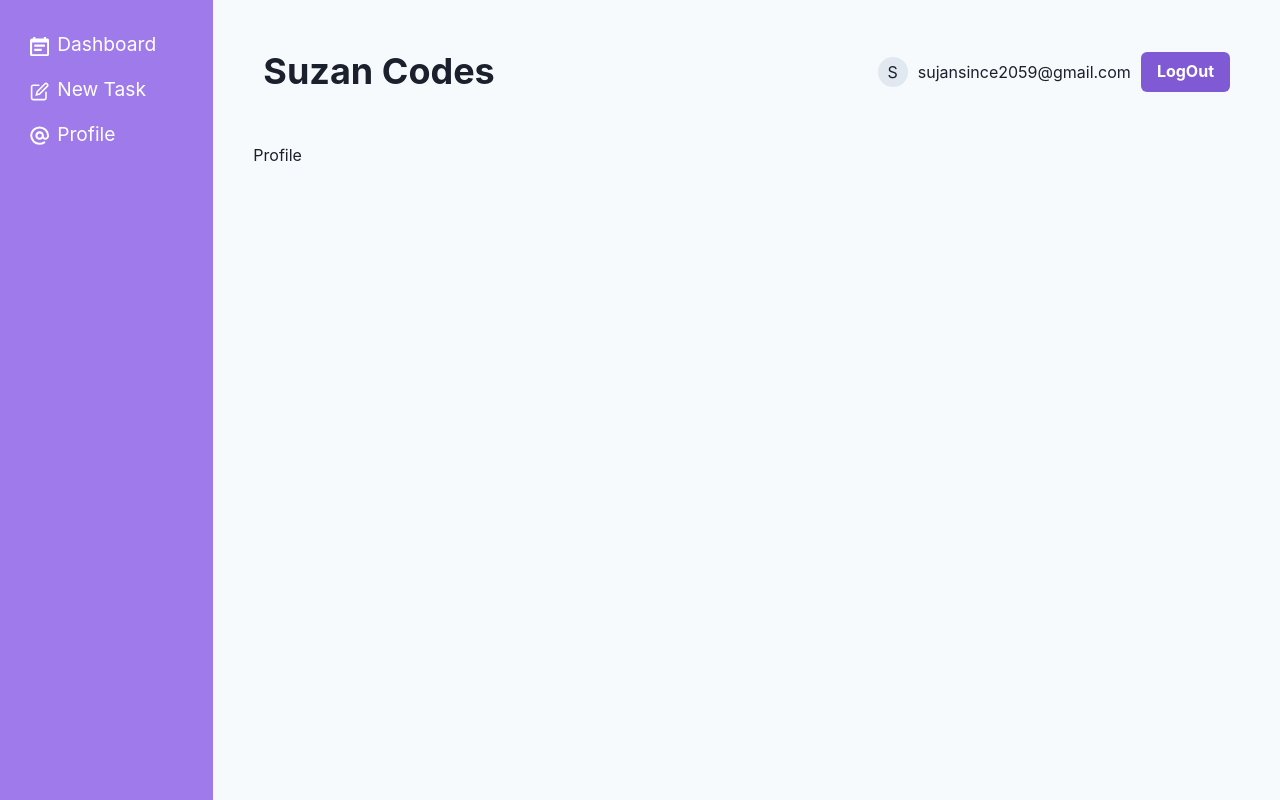
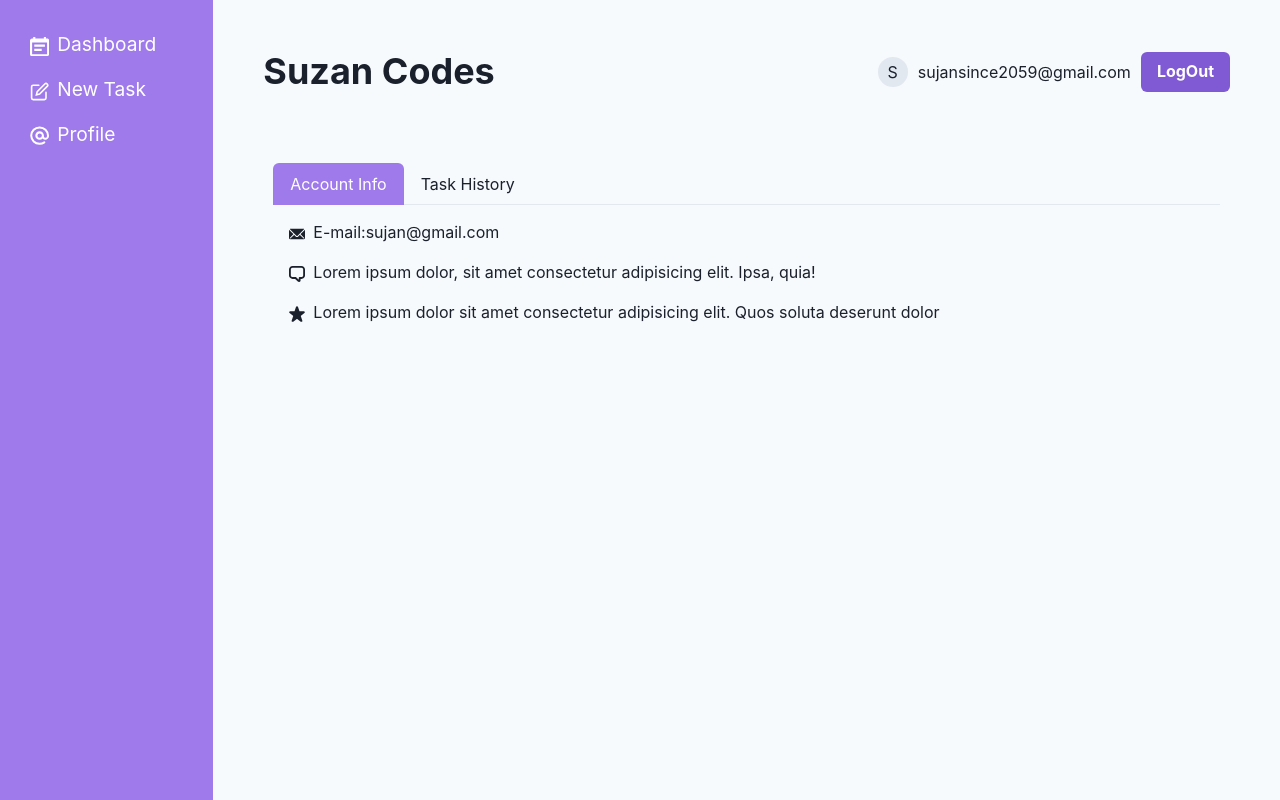
Before and after one commit to sujansince2003/TaskManagerUI-chakraUI, a React (Vite) app: page /profile in a window 1280 px wide. Built offline with nearby package versions, Linux system fonts and the light colour scheme; no server answers.

Commit message:
tabs component

```diff
--- a/src/pages/Profile.jsx
+++ b/src/pages/Profile.jsx
@@ -1,5 +1,81 @@
+import {
+  ChatIcon,
+  CheckCircleIcon,
+  EmailIcon,
+  StarIcon,
+  WarningIcon,
+} from "@chakra-ui/icons";
+import {
+  Tabs,
+  Tab,
+  TabList,
+  TabPanels,
+  TabPanel,
+  List,
+  ListItem,
+  ListIcon,
+} from "@chakra-ui/react";
 export default function Profile() {
   return (
-    <div>Profile</div>
-  )
+    <div>
+      <Tabs mt={"40px"} p={"20px"} colorScheme="purple" variant="enclosed">
+        <TabList>
+          <Tab _selected={{ color: "white", backgroundColor: "purple.400" }}>
+            Account Info
+          </Tab>
+          <Tab _selected={{ color: "white", backgroundColor: "purple.400" }}>
+            Task History
+          </Tab>
+        </TabList>
+        <TabPanels>
+          <TabPanel>
+            <List spacing={4}>
+              <ListItem>
+                <ListIcon as={EmailIcon} />
+                E-mail:sujan@gmail.com
+              </ListItem>
+              <ListItem>
+                <ListIcon as={ChatIcon} />
+                Lorem ipsum dolor, sit amet consectetur adipisicing elit. Ipsa,
+                quia!
+              </ListItem>
+              <ListItem>
+                <ListIcon as={StarIcon} />
+                Lorem ipsum dolor sit amet consectetur adipisicing elit. Quos
+                soluta deserunt dolor
+              </ListItem>
+            </List>
+          </TabPanel>
+          <TabPanel>
+            <List spacing={4}>
+              <ListItem>
+                <ListIcon as={CheckCircleIcon} color="teal.400" />
+                Lorem ipsum dolor sit amet consectetur.
+              </ListItem>
+              <ListItem>
+                <ListIcon as={CheckCircleIcon} color="teal.400" />
+                Lorem ipsum dolor sit amet consectetur.
+              </ListItem>
+              <ListItem>
+                <ListIcon as={WarningIcon} color="red.400" />
+                Lorem ipsum dolor sit amet consectetur.
+              </ListItem>
+              <ListItem>
+                <ListIcon as={CheckCircleIcon} color="teal.400" />
+                Lorem ipsum dolor sit amet consectetur.
+              </ListItem>
+              <ListItem>
+                <ListIcon as={WarningIcon} color="red.400" />
+                Lorem ipsum dolor sit amet consectetur.
+              </ListItem>
+              <ListItem>
+                <ListIcon as={CheckCircleIcon} color="teal.400" />
+                Lorem ipsum dolor sit amet consectetur.
+              </ListItem>
+            </List>
+          </TabPanel>
+        </TabPanels>
+      </Tabs>
+    </div>
+  );
 }
```
